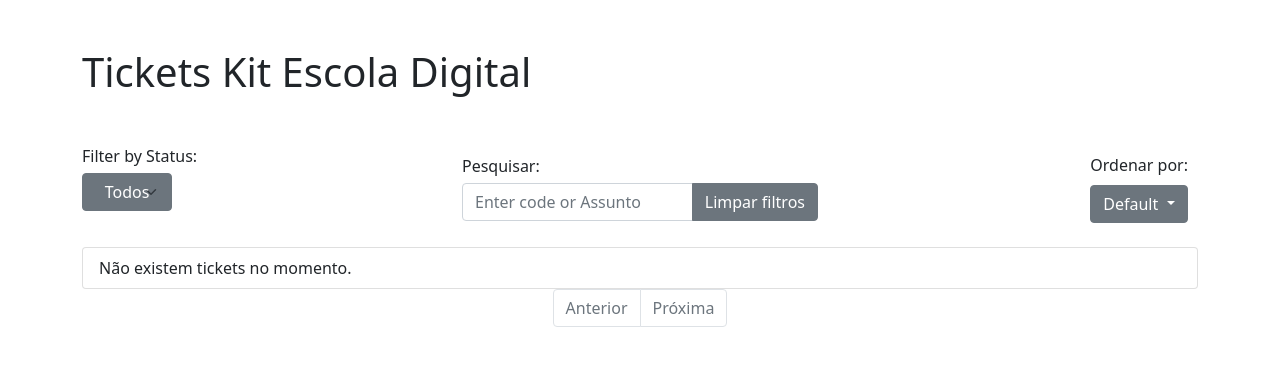
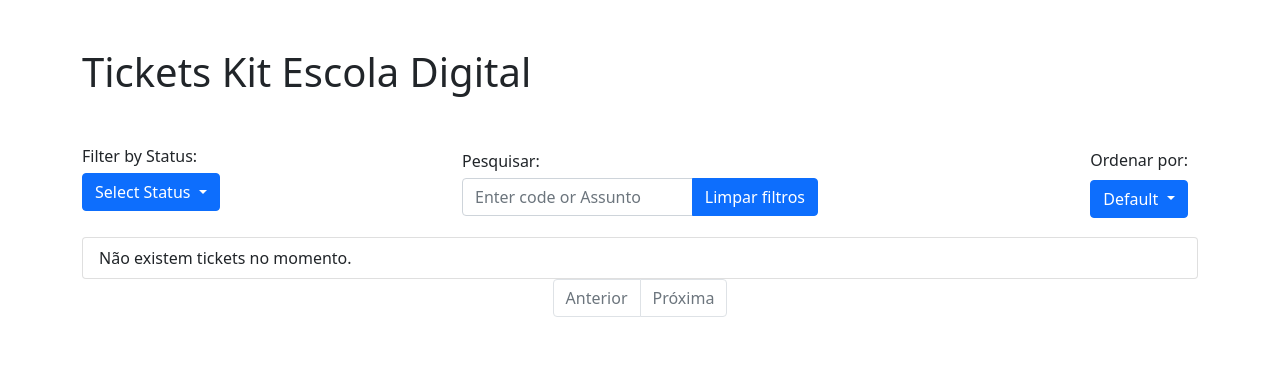
Before and after one commit to M1nDFKR/Estagio, a Django app: template TicketsSPA/TicketsSPA/templates/tickets/home.html in a window 1280 px wide. Shown: the part 78-444 px from the top of the page. Run offline with Django 4.2, Linux system fonts and the light colour scheme; the template is opened without the code that fills it, so the values that code supplies are empty; some libraries are stand-ins or nearby versions.

Commit message:
Tickets Color test2/ ellipses when exceeds the title box

```diff
--- a/TicketsSPA/TicketsSPA/templates/tickets/home.html
+++ b/TicketsSPA/TicketsSPA/templates/tickets/home.html
@@ -71,6 +71,21 @@ Home
     .closed-ticket {
         color: grey;
     }
+
+    .closed-ticketthread {
+        color: rgb(201, 23, 23);
+    }
+
+    #status-filter option {
+        background: white;
+        color: black;
+    }
+
+    .truncate-text {
+        white-space: nowrap;
+        overflow: hidden;
+        text-overflow: ellipsis;
+    }
 </style>
 {% endblock %}
 
@@ -107,20 +122,28 @@ Home
     <div class="row mb-3">
         <div class="col-md-4 filter-container">
             <label for="status-filter" class="form-label filter-label">Filter by Status:</label>
-            <div class="search-container">
-                <select id="status-filter" class="form-select  btn btn-secondary">
-                    <option value="">Todos</option>
-                    <option value="A">Aberto</option>
-                    <option value="F">Fechado</option>
-                </select>
+
+            <div class="dropdown">
+                <button class="btn btn-primary dropdown-toggle" type="button" id="status-filter"
+                    data-bs-toggle="dropdown" aria-expanded="false">
+                    Select Status
+                </button>
+                <ul class="dropdown-menu" aria-labelledby="status-filter">
+                    <li><a class="dropdown-item" href="#">Todos</a></li>
+                    <li><a class="dropdown-item" href="#">Aberto</a></li>
+                    <li><a class="dropdown-item" href="#">Fechado</a></li>
+                </ul>
             </div>
+
+
+
         </div>
         <div class="col-md-4 order-container">
             <div class="form-group">
                 <label for="search-input" class="form-label filter-label">Pesquisar:</label>
                 <div class="input-group">
                     <input type="text" id="search-input" class="form-control" placeholder="Enter code or Assunto">
-                    <button id="clear-button" class="btn btn-secondary">Limpar filtros</button>
+                    <button id="clear-button" class="btn btn-primary">Limpar filtros</button>
                 </div>
             </div>
         </div>
@@ -128,7 +151,7 @@ Home
             <div class="form-group">
                 <label for="order-dropdown" class="form-label order-label">Ordenar por:</label>
                 <div class="dropdown">
-                    <button class="btn btn-secondary dropdown-toggle" type="button" id="order-dropdown"
+                    <button class="btn btn-primary dropdown-toggle" type="button" id="order-dropdown"
                         data-bs-toggle="dropdown" aria-haspopup="true" aria-expanded="false">
                         Default
                     </button>
@@ -147,7 +170,11 @@ Home
         <div class="list-group-item" data-status="{{ t.status }}">
             <button class="btn btn-link" type="button" data-bs-toggle="collapse" data-bs-target="#t{{ t.id }}"
                 aria-expanded="false" aria-controls="t{{ t.id }}" onclick="toggleCollapse(this)">
-                <h4 class="mb-1 truncate-text {% if t.status == 'F' %}closed-ticket{% endif %}">{{ t.thread_code }} - {{ t.tickets.first.title }}</h4>
+                <div style="max-width: 1000px;">
+                    <h5 class="mb-1 truncate-text {% if t.status == 'F' %}closed-ticketthread{% endif %}">
+                        {{ t.tickets.first.title }}</h5>
+                </div>
+
             </button>
             <div id="t{{ t.id }}" class="collapse">
                 <p>Code: {{ t.thread_code }}</p>
@@ -160,7 +187,11 @@ Home
                         <button class="btn btn-link" type="button" data-bs-toggle="collapse"
                             data-bs-target="#ticket{{ ticket.id }}" aria-expanded="false"
                             aria-controls="ticket{{ ticket.id }}" onclick="toggleCollapse(this)">
-                {{ ticket.title }}
+                            <!-- Check if the ticket is closed and apply the class -->
+                            <div style="max-width: 1000px;">
+                            <h5 class="mb-1 truncate-text {% if ticket.status == 'F' %}closed-ticket{% endif %}">
+                                {{ ticket.title }}</h5>
+                            </div>
                         </button>
                         <div id="ticket{{ ticket.id }}" class="collapse">
                             <!-- Subticket details here -->
@@ -176,7 +207,8 @@ Home
                                     <h5>{{ comment.user.username }}</h5>
                                     <p>{{ comment.text }}</p>
                                     <p><small>Posted on {{ comment.created_at }}</small></p>
-                        <button class="btn btn-sm btn-danger delete-comment" data-comment-id="{{ comment.id }}">Delete</button>
+                                    <button class="btn btn-sm btn-danger delete-comment"
+                                        data-comment-id="{{ comment.id }}">Delete</button>
                                 </div>
                                 {% empty %}
                                 <div class="list-group-item">No comments yet.</div>
@@ -245,14 +277,17 @@ Home
     integrity="sha384-geWF76RCwLtnZ8qwWowPQNguL3RmwHVBC9FhGdlKrxdiJJigb/j/68SIy3Te4Bkz"
     crossorigin="anonymous"></script>
 <script>
-    $(document).ready(function () {
     $('.dropdown-item').click(function (e) {
         e.preventDefault();
-            var orderOption = $(this).data('order');
-            var currentUrl = window.location.href;
-            var url = new URL(currentUrl);
-            url.searchParams.set('order_by', orderOption);
-            window.location.href = url.href;
+        var selectedStatus = $(this).data('value');
+
+        // Show/hide threads based on selected status
+        if (selectedStatus) {
+            $('#thread-list .list-group-item').hide();
+            $('#thread-list .list-group-item[data-status="' + selectedStatus + '"]').show();
+        } else {
+            $('#thread-list .list-group-item').show();
+        }
     });
 
     // Filter by status
@@ -283,13 +318,29 @@ Home
             $('#thread-list .list-group-item').show();
         }
     });
+
+    // Add click event to dropdown items
+    $('.dropdown-menu a').click(function (e) {
+        e.preventDefault();
+
+        var selectedStatus = $(this).data('value');
+
+        // Show/hide threads based on selected status
+        if (selectedStatus) {
+            $('#thread-list .list-group-item').hide();
+            $('#thread-list .list-group-item[data-status="' + selectedStatus + '"]').show();
+        } else {
+            $('#thread-list .list-group-item').show();
+        }
+    });
+
     // Clear filters and search
     $('#clear-button').click(function () {
-            $('#status-filter').val('');
+        $('#status-filter .dropdown-menu a').first().click();
         $('#search-input').val('');
         $('#thread-list .list-group-item').show();
     });
-    });
+
     function toggleCollapse(button) {
         var target = document.querySelector(button.getAttribute("data-bs-target"));
         var isExpanded = target.classList.contains("show");
--- a/TicketsSPA/tickets/urls.py
+++ b/TicketsSPA/tickets/urls.py
@@ -7,11 +7,13 @@ urlpatterns = [
     path('', auth_views.LoginView.as_view(
         template_name='login.html'), name='login'),
     path('login/', auth_views.LoginView.as_view(template_name='login.html'), name='login'),
-    path('accounts/login/', auth_views.LoginView.as_view(template_name='login.html'), name='login'),
+    path('accounts/login/',
+         auth_views.LoginView.as_view(template_name='login.html'), name='login'),
     path('logout/', auth_views.LogoutView.as_view(), name='logout'),
     path('home/', views.HomeView.as_view(template_name='home.html'), name='home'),
     path('myadmin/', admin_site.urls),
     path('add_comment/<int:ticket_id>/', views.add_comment, name='add_comment'),
-    path('delete_comment/<int:comment_id>/', views.delete_comment, name='delete_comment'),
+    path('delete_comment/<int:comment_id>/',
+         views.delete_comment, name='delete_comment'),
     path('logout_on_close/', views.logout_on_close, name='logout_on_close'),
 ]
```
Lines whose indentation alone changed are shown as unchanged.
